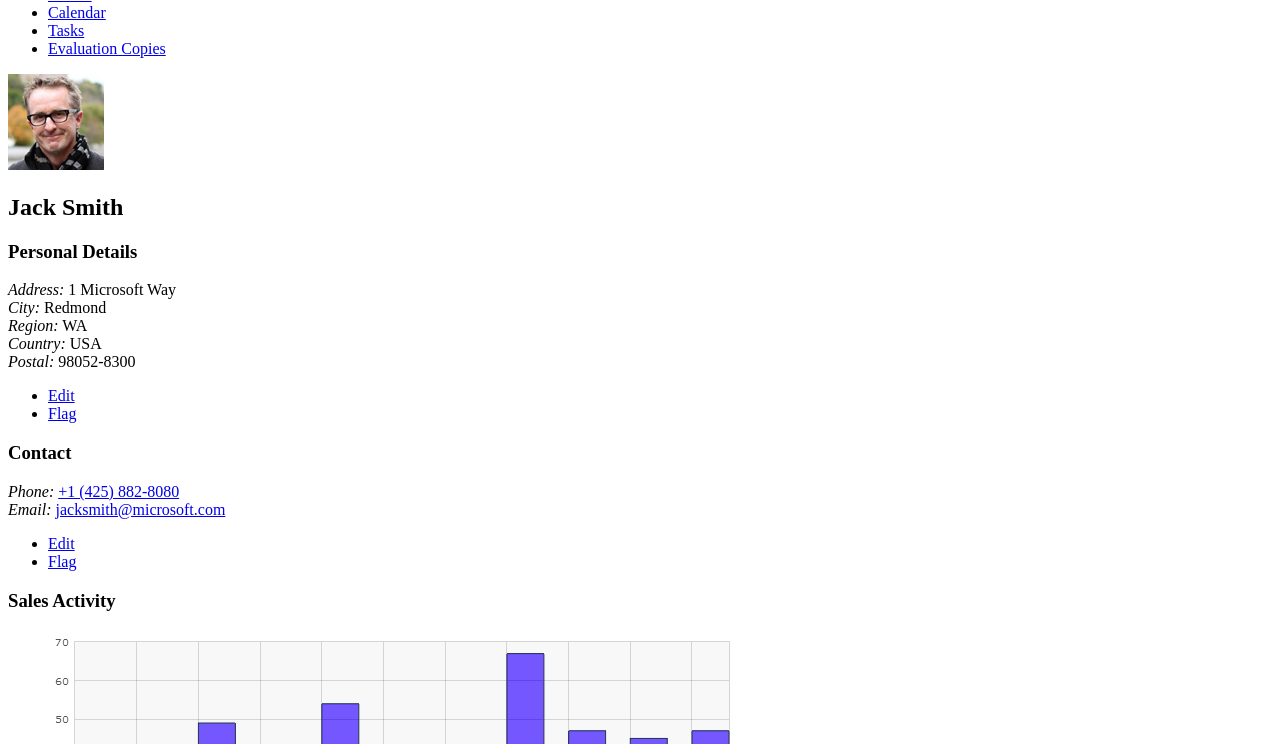
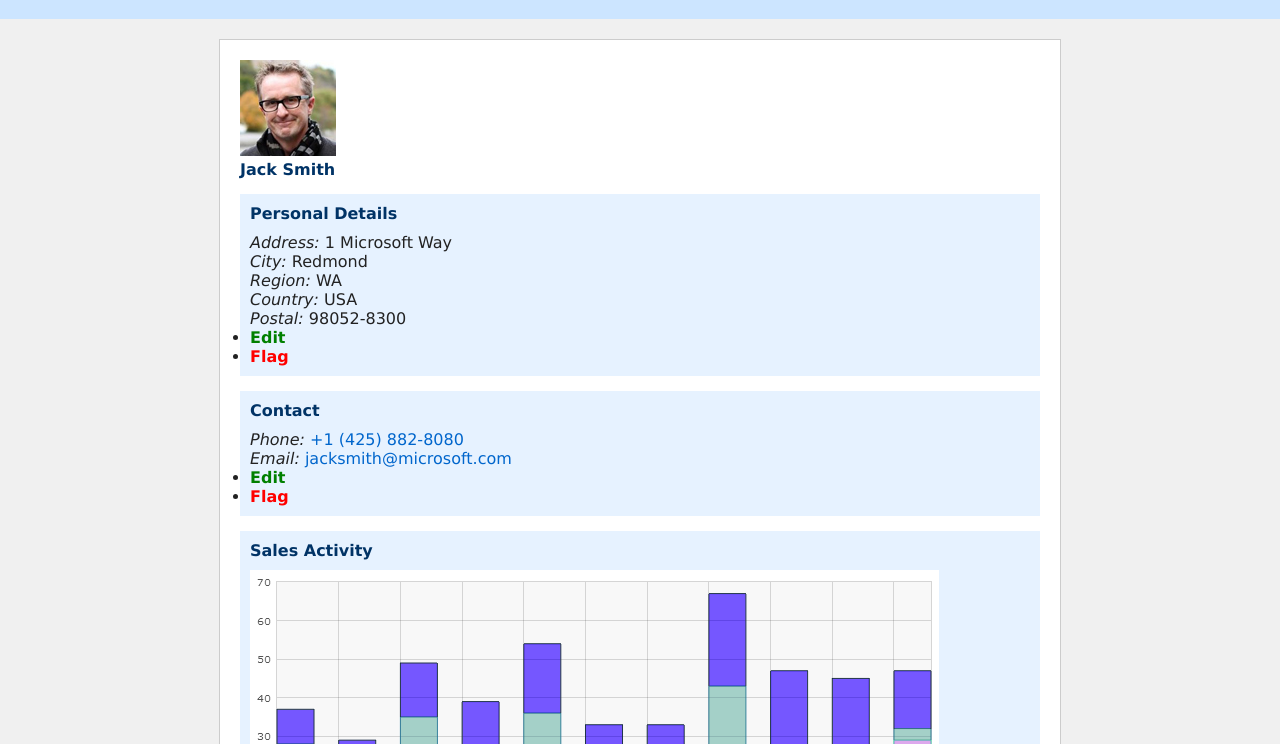
Before and after one commit to SerranoSebastian/LAB6_2_DAW, a plain HTML site: page index.html in a window 1280 px wide. Shown: the part 203-947 px from the top of the page. Drawn offline with Linux system fonts and the light colour scheme.

Commit message:
Update index.html

```diff
--- a/index.html
+++ b/index.html
@@ -1,6 +1,8 @@
 <!DOCTYPE html>
 <html>
 <head lang="en">
+  <link rel="stylesheet" href="styles/reset.css">
+  <link rel="stylesheet" href="styles/ejercicio2.css">
   <meta charset="utf-8">
   <title>Not a Real CRM</title>
 </head>
```
